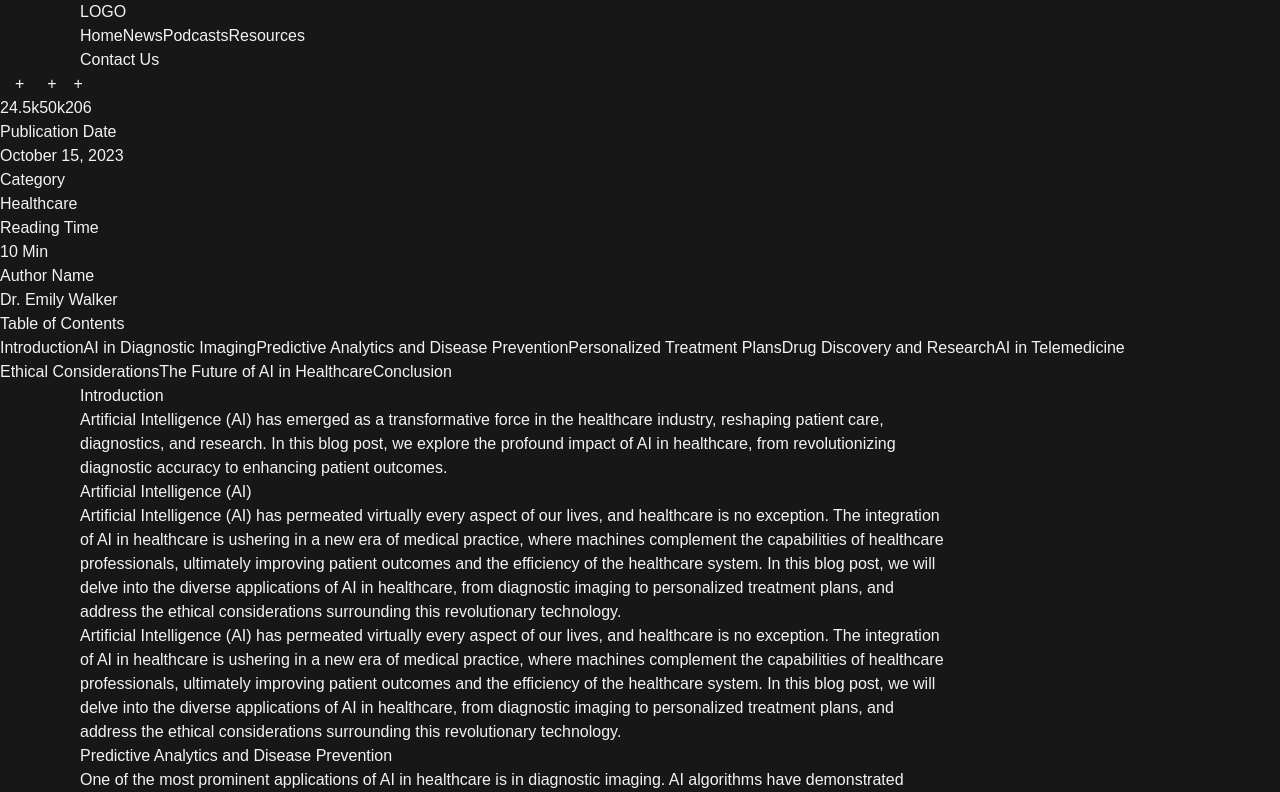
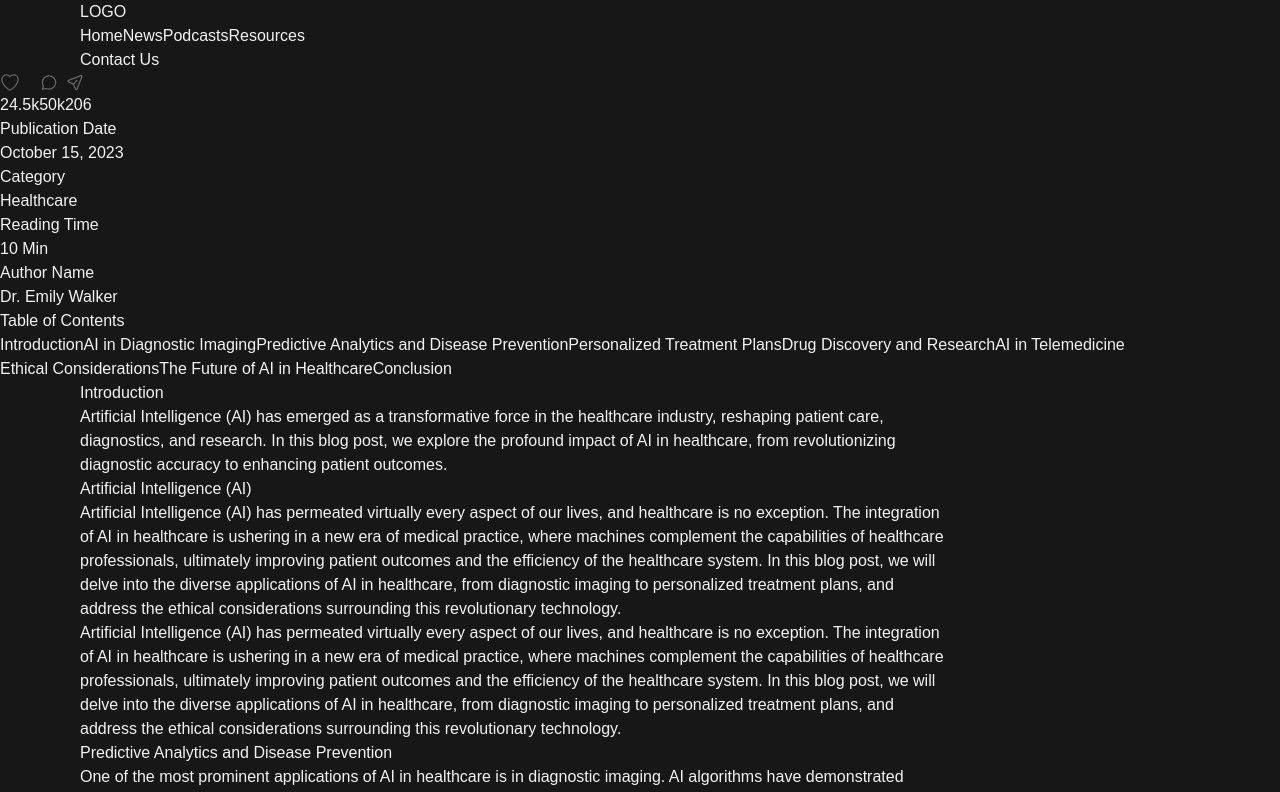
Before and after one commit to osmanbey918/AiTechBlog, a Next.js app: page /blogopen in a window 1280 px wide. Shown: the top 792 px of the page. Built offline with nearby package versions, Linux system fonts and the light colour scheme.

Commit message:
changed the base path

```diff
--- a/next.config.js
+++ b/next.config.js
@@ -4,5 +4,5 @@ module.exports = {
     unoptimized: true,
   },
   trailingSlash: true,
-  basePath: '/AiTechBlog',
+  basePath: '',
 };
--- a/src/components/blog/p.js
+++ b/src/components/blog/p.js
@@ -1,5 +1,6 @@
 "use client";
 import { NewsCard } from '@/components/news/NewsSection';
+import Image from 'next/image';
 import React from 'react';
 
 // BlogHero Component
@@ -76,21 +77,21 @@ export const EngagementMetrics = ({ likes, views, shares }) => {
     return (
         <div className="flex items-center gap-3.5 w-full border-t-[color:var(--Dark-15,#262626)]  max-md:px-16 max-sm:px-4 px-12 pr-20 py-10 border-t border-solid  max-sm:py-[30px]">
             <button className="flex justify-center items-center gap-1 border border-[color:var(--Dark-15,#262626)] bg-[#141414] px-3.5 py-2 rounded-[100px] border-solid hover:bg-[#1a1a1a] transition-colors">
-                <div>+</div>
+                <Image src="/assets/like.svg" width={20} height={20} alt='like'/>
                 <span className="text-[#98989A] text-sm font-normal leading-[21px] tracking-[-0.42px]">
                     {likes}
                 </span>
             </button>
 
             <button className="flex justify-center items-center gap-1 border border-[color:var(--Dark-15,#262626)] bg-[#141414] px-3.5 py-2 rounded-[100px] border-solid hover:bg-[#1a1a1a] transition-colors">
-                <div>+</div>
+                <Image src="/assets/comment.svg" width={20} height={20}/>
                 <span className="text-[#98989A] text-sm font-normal leading-[21px] tracking-[-0.42px]">
                     {views}
                 </span>
             </button>
 
             <button className="flex justify-center items-center gap-1 border border-[color:var(--Dark-15,#262626)] bg-[#141414] px-3.5 py-2 rounded-[100px] border-solid hover:bg-[#1a1a1a] transition-colors">
-                <div>+</div>
+                <Image src="/assets/share.svg" width={20} height={20}/>
                 <span className="text-[#98989A] text-sm font-normal leading-[21px] tracking-[-0.42px]">
                     {shares}
                 </span>
```
